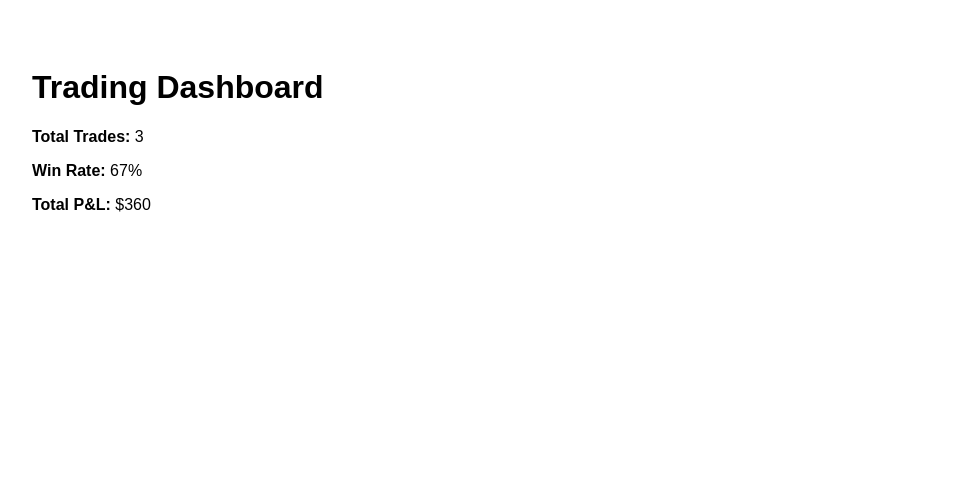
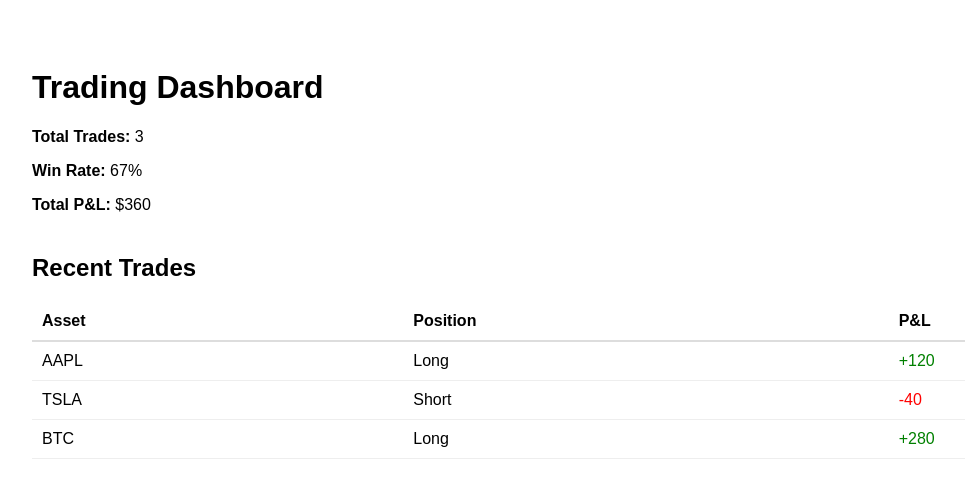
Before and after one commit to nn6vgzby7x-cell/trading-dashboard, a React (Create React App) app: page / in a window 1280 px wide. Shown: the top 498 px of the page, without its empty margins (16-981 px from the left). Built offline with nearby package versions, Linux system fonts and the light colour scheme.

Commit message:
Update App.js
add recent trades table

```diff
--- a/src/App.js
+++ b/src/App.js
@@ -3,11 +3,59 @@ export default function App() {
     <div style={{ padding: 40, fontFamily: "Arial, sans-serif" }}>
       <h1>Trading Dashboard</h1>
 
+      {/* Stats */}
       <div style={{ marginTop: 20 }}>
         <p><strong>Total Trades:</strong> 3</p>
         <p><strong>Win Rate:</strong> 67%</p>
         <p><strong>Total P&L:</strong> $360</p>
       </div>
+
+      {/* Recent Trades Table */}
+      <h2 style={{ marginTop: 40 }}>Recent Trades</h2>
+
+      <table
+        style={{
+          width: "100%",
+          borderCollapse: "collapse",
+          marginTop: 10,
+        }}
+      >
+        <thead>
+          <tr>
+            <th style={th}>Asset</th>
+            <th style={th}>Position</th>
+            <th style={th}>P&L</th>
+          </tr>
+        </thead>
+        <tbody>
+          <tr>
+            <td style={td}>AAPL</td>
+            <td style={td}>Long</td>
+            <td style={{ ...td, color: "green" }}>+120</td>
+          </tr>
+          <tr>
+            <td style={td}>TSLA</td>
+            <td style={td}>Short</td>
+            <td style={{ ...td, color: "red" }}>-40</td>
+          </tr>
+          <tr>
+            <td style={td}>BTC</td>
+            <td style={td}>Long</td>
+            <td style={{ ...td, color: "green" }}>+280</td>
+          </tr>
+        </tbody>
+      </table>
     </div>
   );
 }
+
+const th = {
+  textAlign: "left",
+  padding: "10px",
+  borderBottom: "2px solid #ddd",
+};
+
+const td = {
+  padding: "10px",
+  borderBottom: "1px solid #eee",
+};
```
